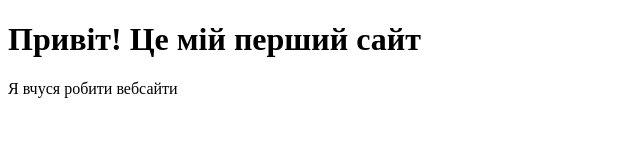
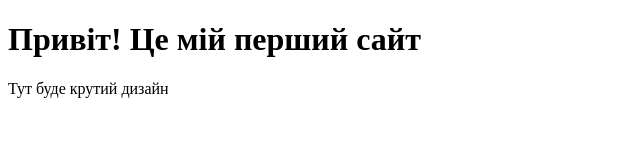
Before and after one commit to fla1kich/my-website, a plain HTML site: page index.html in a window 1280 px wide. Shown: the full height of the page, 0-640 px from the left. Drawn offline with Linux system fonts and the light colour scheme.

Commit message:
Update index.html

```diff
--- a/index.html
+++ b/index.html
@@ -2,10 +2,12 @@
 <html lang="uk">
   <head>
     <meta charset="UTF-8">
+    <meta name="viewport" content="width=device-width, initial-scale=1.0">
     <title>Мій сайт</title>
+    <link rel="stylesheet" href="style.css">
   </head>
 <body>
   <h1>Привіт! Це мій перший сайт</h1>
-  <p>Я вчуся робити вебсайти </p>
+  <p>Тут буде крутий дизайн </p>
 </body>
 </html>
```
